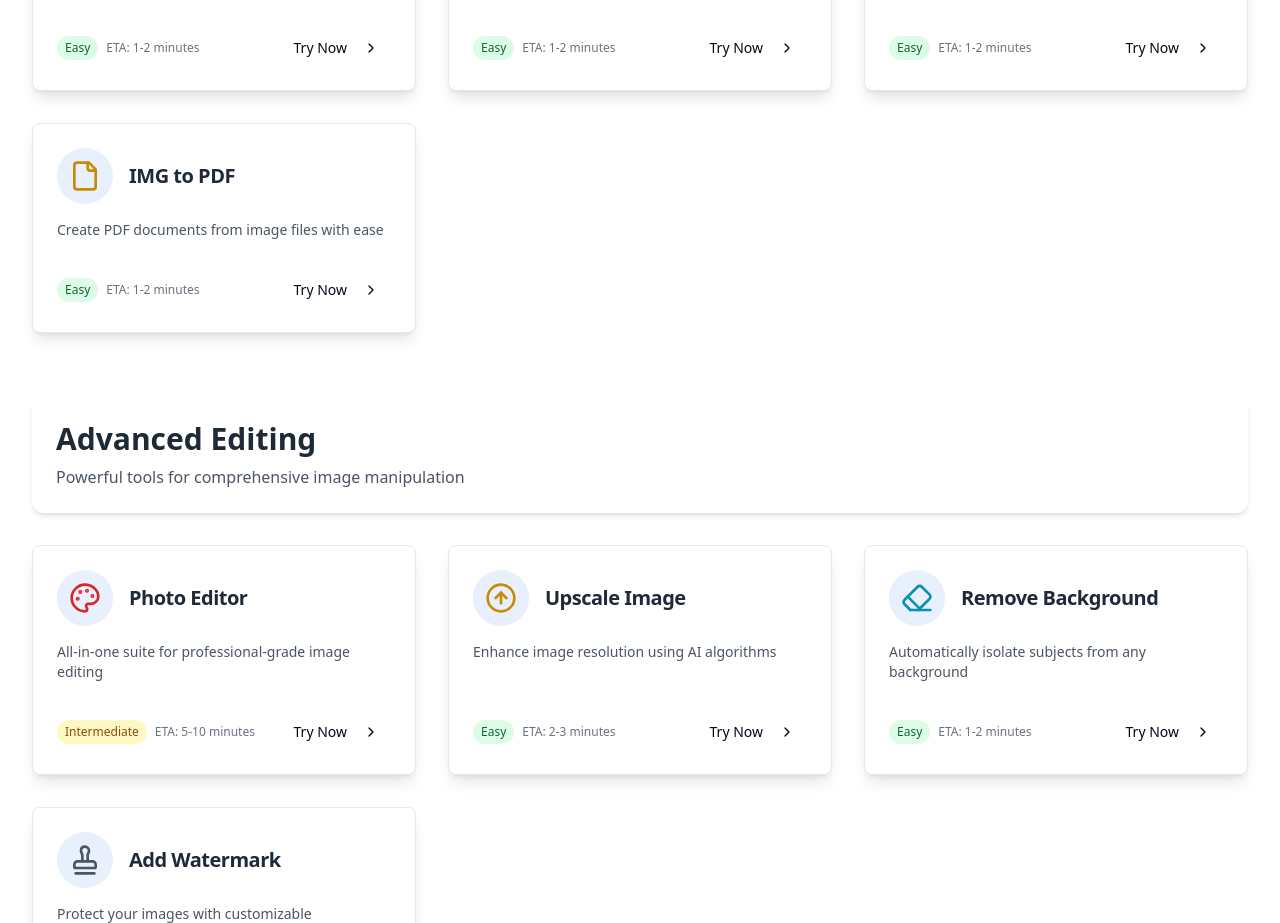
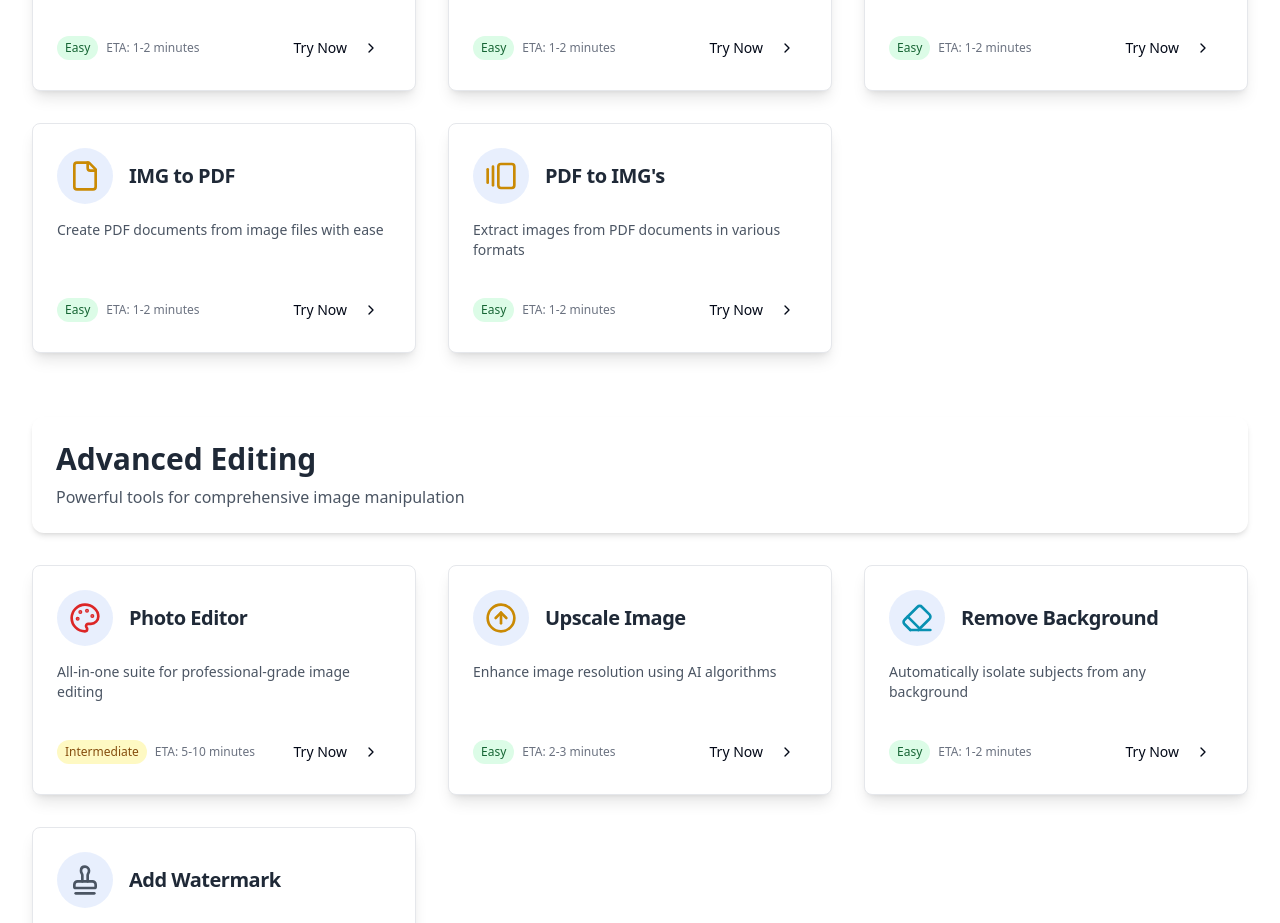
Before and after one commit to kushwahramkumar2003/Photofix, a Next.js app: page /tools in a window 1280 px wide. Shown: the part 1320-2243 px from the top of the page. Built offline with nearby package versions, Linux system fonts and the light colour scheme.

Commit message:
new tool added

```diff
--- a/src/app/tools/page.tsx
+++ b/src/app/tools/page.tsx
@@ -27,6 +27,7 @@ import {
   Layers,
   Sparkles,
   File,
+  GalleryHorizontalEnd,
 } from "lucide-react";
 import { Button } from "@/components/ui/button";
 import { cn } from "@/lib/utils";
@@ -154,6 +155,14 @@ const toolCategories = [
         description: "Create PDF documents from image files with ease",
         icon: <File className="h-8 w-8 text-yellow-600" />,
         href: "/tools/image-to-pdf",
+        difficulty: "Easy",
+        eta: "1-2 minutes",
+      },
+      {
+        name: "PDF to IMG's",
+        description: "Extract images from PDF documents in various formats",
+        icon: <GalleryHorizontalEnd className="h-8 w-8 text-yellow-600" />,
+        href: "/tools/pdf-to-images",
         difficulty: "Easy",
         eta: "1-2 minutes",
       },
--- a/src/app/tools/pdf-to-images/page.tsx
+++ b/src/app/tools/pdf-to-images/page.tsx
@@ -2,7 +2,7 @@ import { Metadata } from "next";
 import { PdfToImagesForm } from "./components/PdfToImagesForm";
 
 export const metadata: Metadata = {
-  title: "Convert PDF to Images | SnapForge",
+  title: "Convert PDF to Images | PhotoFix",
   description:
     "Transform your PDF documents into high-quality images with our advanced PDF to Image converter. Support for multiple image formats, custom settings, and batch processing.",
   keywords: [
@@ -10,10 +10,10 @@ export const metadata: Metadata = {
     "document conversion",
     "image extraction",
     "PDF tools",
-    "SnapForge",
+    "PhotoFix",
   ],
   openGraph: {
-    title: "Convert PDF to Images | SnapForge",
+    title: "Convert PDF to Images | PhotoFix",
     description:
       "Transform PDF documents into high-quality images. Perfect for presentations, social media, and more.",
     images: [
@@ -21,14 +21,14 @@ export const metadata: Metadata = {
         url: "/og-image-pdf-to-images.jpg",
         width: 1200,
         height: 630,
-        alt: "SnapForge PDF to Images Conversion Tool",
+        alt: "PhotoFix PDF to Images Conversion Tool",
       },
     ],
     type: "website",
   },
   twitter: {
     card: "summary_large_image",
-    title: "Convert PDF to Images | SnapForge",
+    title: "Convert PDF to Images | PhotoFix",
     description:
       "Transform PDF documents into high-quality images effortlessly. Ideal for creating visual content from your documents.",
     images: ["/og-image-pdf-to-images.jpg"],
```
